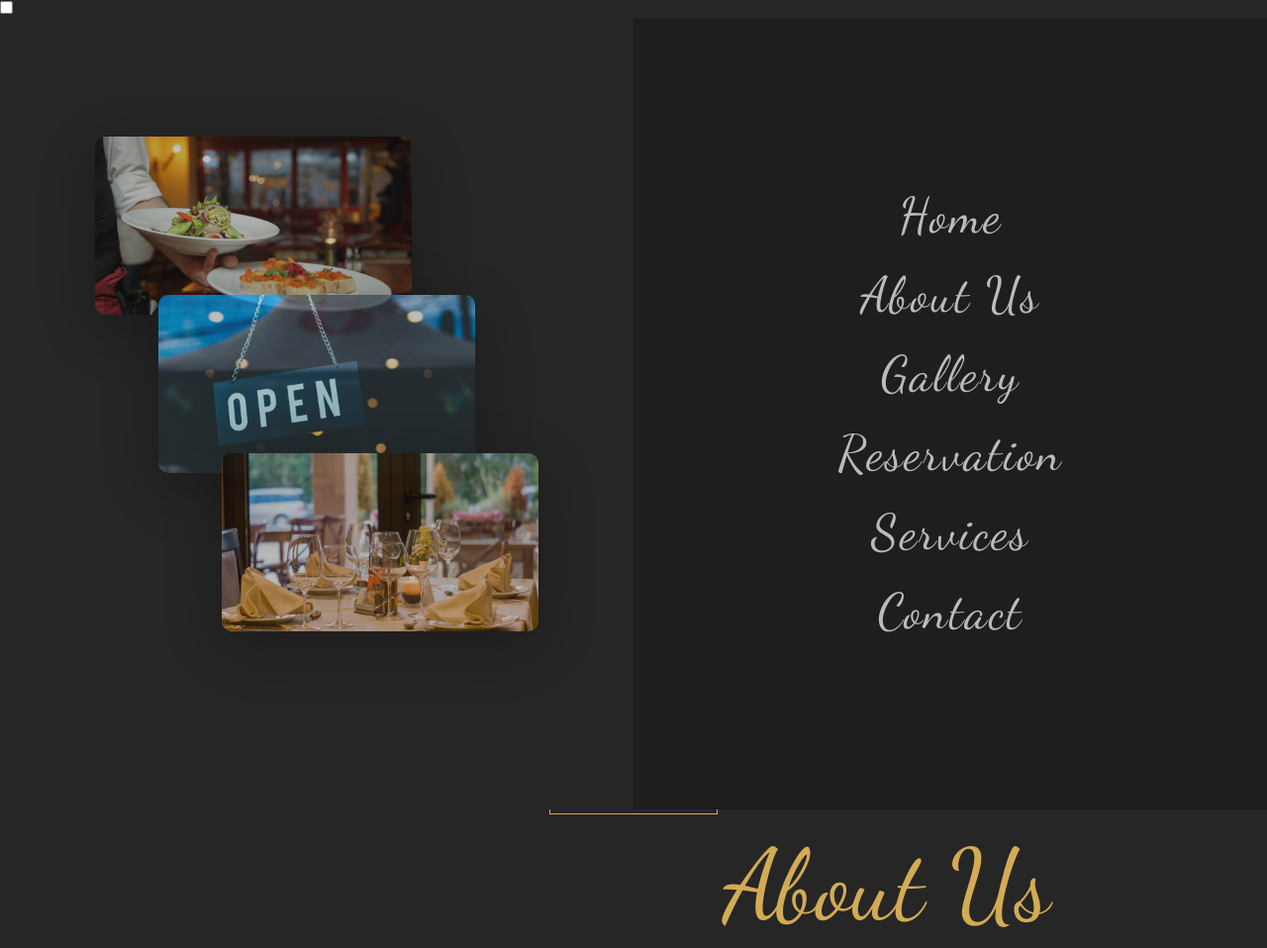
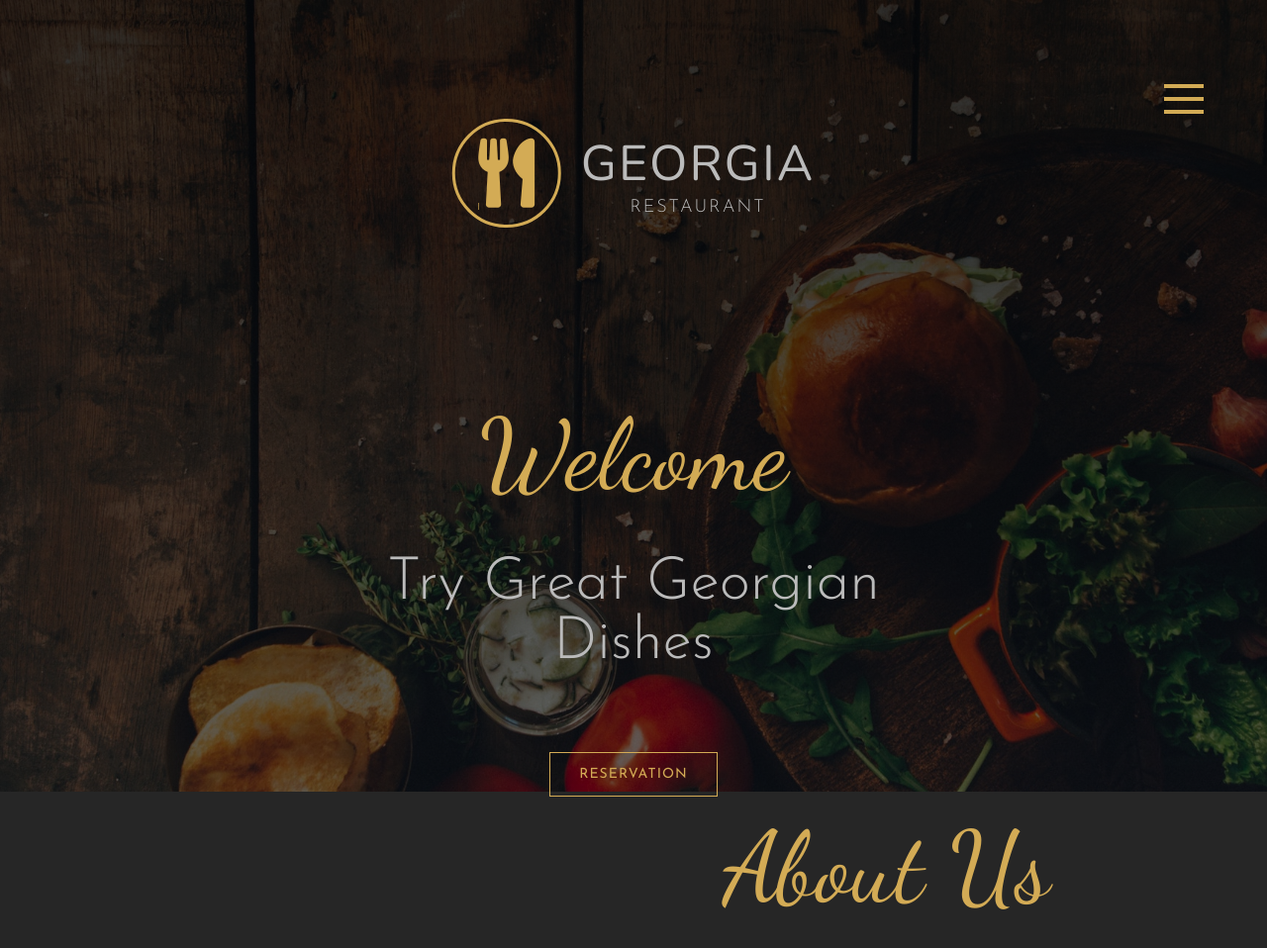
Before and after one commit to Manmohan7/sass-restaurant, a website: page index.html in a window 1280 px wide. Shown: the top 958 px of the page at 99% size. Drawn offline with nearby package versions, Linux system fonts and the light colour scheme.

Commit message:
navbar transitions

```diff
--- a/index.html
+++ b/index.html
@@ -12,7 +12,7 @@
 
   <!-- navbar -->
   <nav class="navbar">
-    <input type="checkbox" id="check" class="checkbox">
+    <input type="checkbox" id="check" class="checkbox" hidden>
     <div class="hamburger-menu">
       <label for="check" class="menu">
         <div class="menu-line menu-line-1"></div>
--- a/scss/_components.scss
+++ b/scss/_components.scss
@@ -1,3 +1,29 @@
+.hamburger-menu {
+  height: 40px;
+  width: 40px;
+  position: fixed;
+  top: 10%;
+  right: 5%;
+  z-index: 300;
+
+  .menu {
+    @extend %fullSpace;
+    display: flex;
+    flex-direction: column;
+    justify-content: space-around;
+    cursor: pointer;
+    transition: transform 0.5s;
+
+    &-line {
+      width: 100%;
+      height: 4px;
+      background-color: $color-primary;
+      transform-origin: right;
+      transition: all 0.5s 0.5s;
+    }
+  }
+}
+
 .logo {
   height: 110px;
   width: 110px;
--- a/scss/_layout.scss
+++ b/scss/_layout.scss
@@ -10,7 +10,8 @@
       height: 100vh;
       background-color: $color-dark;
       position: fixed;
-      left: 0;
+      left: -50vw;
+      transition: left 0.8s cubic-bezier(1, 0, 0, 1);
 
       .left-img {
         width: 50%;
@@ -39,7 +40,8 @@
       height: 100vh;
       background-color: #1f1d1d;
       position: fixed;
-      right: 0;
+      right: -50vw;
+      transition: right 0.8s cubic-bezier(1, 0, 0, 1);
       @include flexLayout;
 
       .nav-list {
@@ -64,6 +66,32 @@
         }
       }
     }
+  }
+}
+
+.checkbox:checked ~ .navbar-navigation {
+  .navbar-navigation-left {
+    left: 0;
+  }
+
+  .navbar-navigation-right {
+    right: 0;
+  }
+}
+
+.checkbox:checked ~ .hamburger-menu {
+  .menu {
+    transform: rotateZ(90deg);
+  }
+
+  .menu-line-1 {
+    transform: rotateZ(-40deg);
+  }
+  .menu-line-2 {
+    opacity: 0;
+  }
+  .menu-line-3 {
+    transform: rotateZ(40deg);
   }
 }
 
```
Also changed, not shown: css/main.css.
